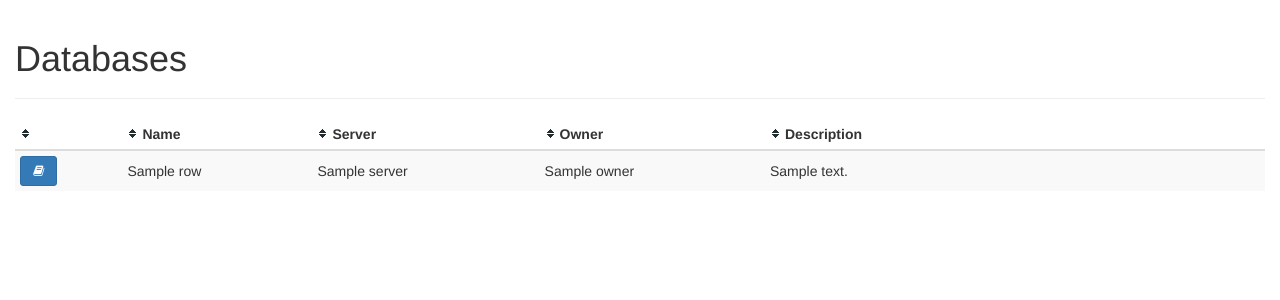
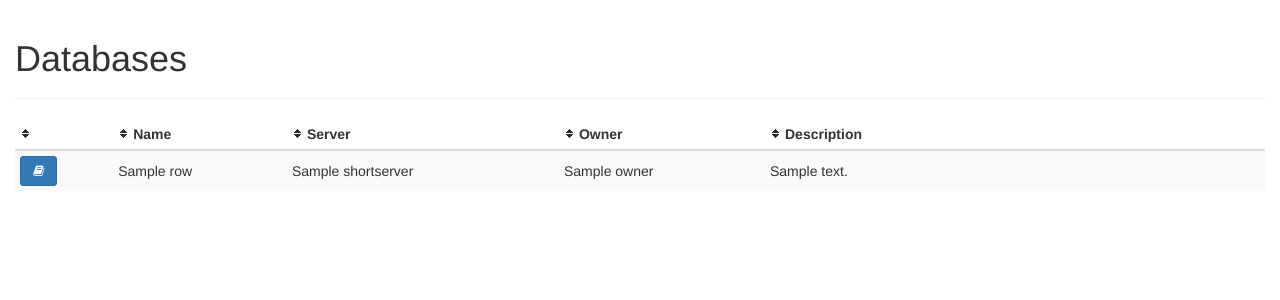
Before and after one commit to divad/mysqladm, a Python web app: template templates/databases.html in a window 1280 px wide. Shown: the part 51-351 px from the top of the page. Run offline with Jinja, Linux system fonts and the light colour scheme; the template is opened without the code that fills it: most values are stand-ins (such as "Sample title", 1, 10 or a date in 2020); some libraries are stand-ins or nearby versions.

Commit message:
Small fix to shorten server name on db list

```diff
--- a/databases.py
+++ b/databases.py
@@ -71,6 +71,8 @@ def database_list():
 	rows = cur.fetchall()
 
 	for row in rows:
+		short,sep,after = row['server'].partition('.')
+		row['shortserver'] = short
 		row['link'] = url_for('database_view', database_id = row['id'])
 
 	return render_template('databases.html', active='databases', rows=rows)
--- a/templates/databases.html
+++ b/templates/databases.html
@@ -35,7 +35,7 @@ $(document).ready(function()
 		<tr>
 			<td><a href="{{ row.link }}"><button type="button" class="btn btn-primary btn-sm"><i class="fa fa-fw fa-book"></i></button></a></td>
 			<td>{{ row.name }}</td>
-			<td>{{ row.server }}</td>
+			<td>{{ row.shortserver }}</td>
 			<td>{{ row.owner }}</td>
 			<td>{{ row.description }}</td>
 		</tr>
```
